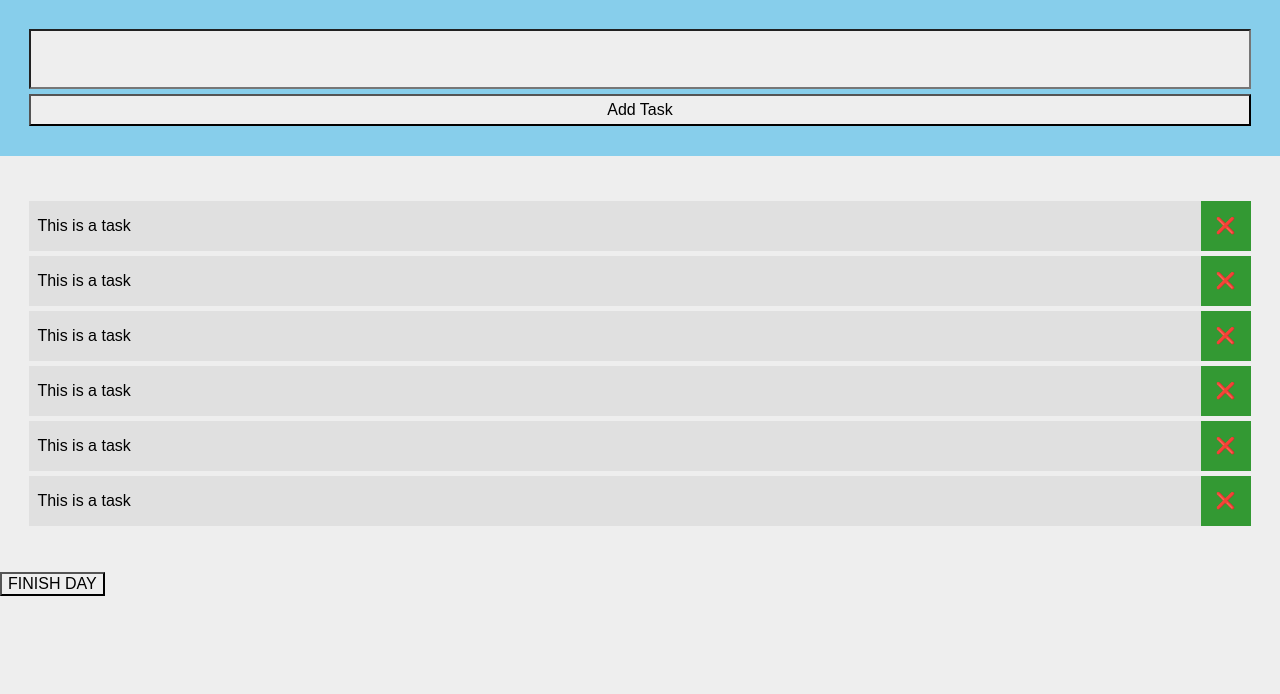
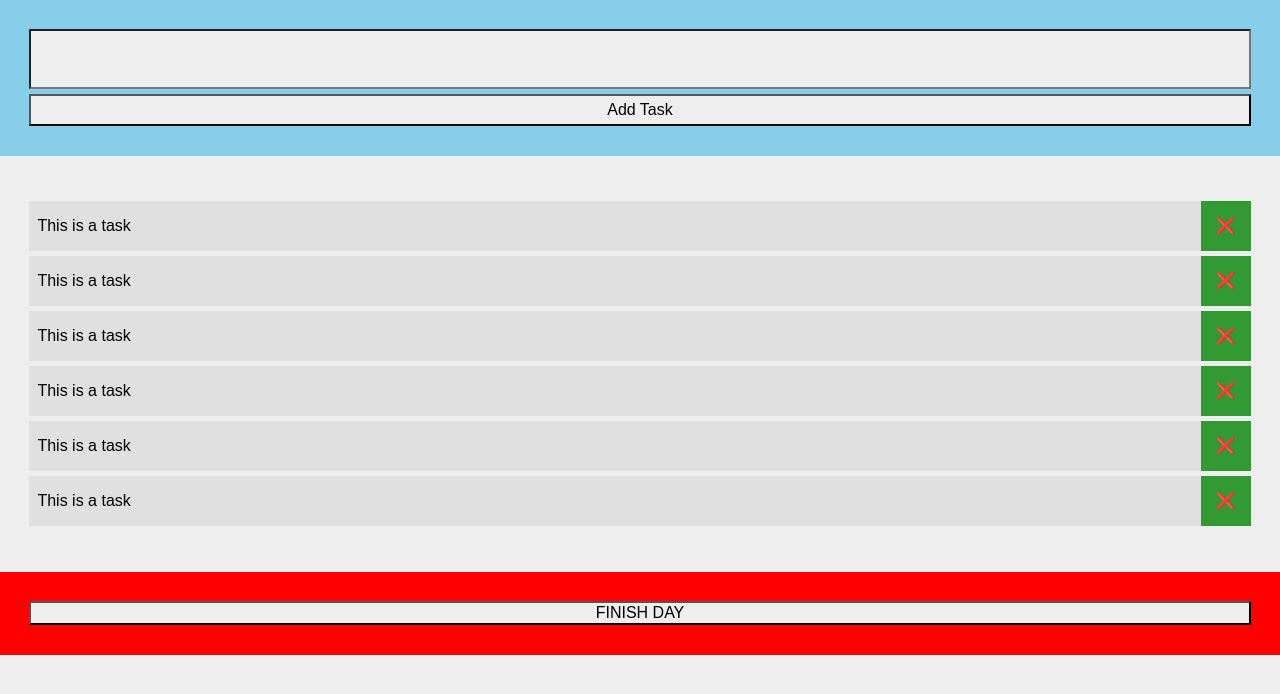
Before and after one commit to bappygolder/oTask, a plain HTML site: page Project/index.html in a window 1280 px wide. Drawn offline with Linux system fonts and the light colour scheme.

Commit message:
Button style added for clear button

```diff
--- a/Project/styles.css
+++ b/Project/styles.css
@@ -17,7 +17,9 @@ Structur
 	margin: auto;
 }
 
-#add_task_section, #task_section {
+#add_task_section,
+#task_section,
+#clear_task_section {
 	padding: 2.3%;
 }
 
@@ -53,6 +55,11 @@ Structur
 	text-align: center;
 }
 
+#clear_task_section button {
+	width: 100%;
+}
+
+
 /*end: Structure
 ---------------------------------------------------------------------------------------------------*/
 
@@ -80,6 +87,11 @@ Colors
 	color: white;
 	background:#393;
 }
+
+#clear_task_section {
+	background: red;
+}
+
 
 /*end: Colors
 ---------------------------------------------------------------------------------------------------*/
```
